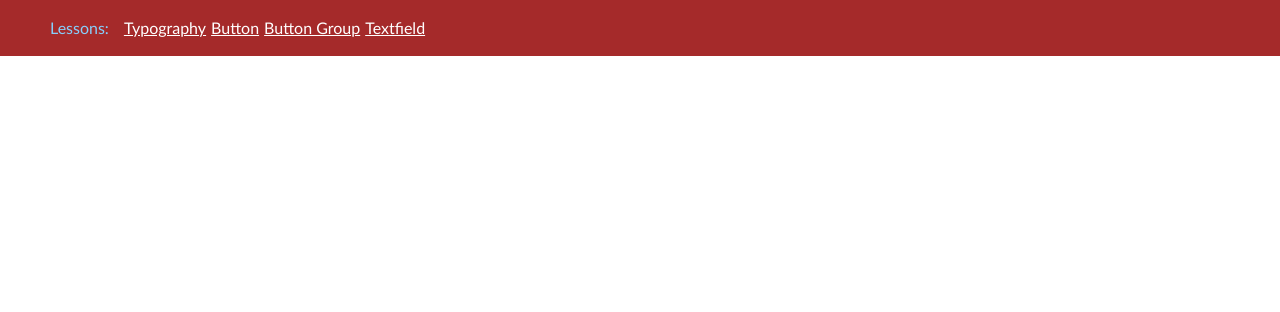
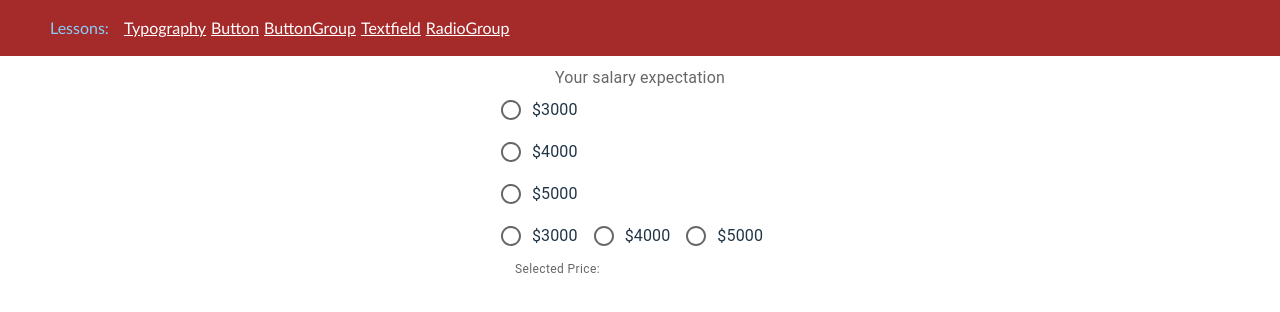
Before and after one commit to Halil-KAPLAN/material-example_react, a React (Vite) app: page /radioGroup in a window 1280 px wide. Shown: the top 312 px of the page. Built offline with nearby package versions, Linux system fonts and the light colour scheme.

Commit message:
Added RadioGroup

```diff
--- a/src/App.css
+++ b/src/App.css
@@ -1,5 +1,4 @@
 #root {
-  max-width: 1280px;
   margin: 0 auto;
   text-align: center;
 }
--- a/src/App.tsx
+++ b/src/App.tsx
@@ -1,24 +1,17 @@
 import "./App.css";
 import { BrowserRouter, Route, Routes } from "react-router-dom";
-import Home from "./components/Home";
+
 import Navbar from "./components/Navbar";
-import {
-  LessonButton,
-  LessonButtonGroup,
-  LessonTextfield,
-  LessonTypography,
-} from "./components/Lessons";
+import routeList from "./components/helpers/routeList";
 
 function App() {
   return (
     <BrowserRouter>
       <Navbar />
       <Routes>
-        <Route path="/" element={<Home />}></Route>
-        <Route path="/typography" element={<LessonTypography />}></Route>
-        <Route path="/button" element={<LessonButton />}></Route>
-        <Route path="/buttonGroup" element={<LessonButtonGroup />}></Route>
-        <Route path="/textfield" element={<LessonTextfield />}></Route>
+        {routeList.map(({ path, element }) => (
+          <Route path={path} element={element}></Route>
+        ))}
       </Routes>
     </BrowserRouter>
   );
--- /dev/null
+++ b/src/components/Lessons/LessonRadioGroup.tsx
@@ -0,0 +1,40 @@
+import React, { useState } from "react";
+import {
+  FormControl,
+  FormControlLabel,
+  FormLabel,
+  RadioGroup,
+  Radio,
+  FormHelperText,
+} from "@mui/material";
+
+const LessonRadioGroup = () => {
+  const [value, setValue] = useState("");
+
+  return (
+    <FormControl>
+      <FormLabel>Your salary expectation</FormLabel>
+      <RadioGroup>
+        <FormControlLabel label="$3000" value={3000} control={<Radio />} />
+        <FormControlLabel label="$4000" value={4000} control={<Radio />} />
+        <FormControlLabel label="$5000" value={5000} control={<Radio />} />
+      </RadioGroup>
+
+      <RadioGroup
+        row
+        name="extected-salary"
+        value={value}
+        onChange={(e: React.ChangeEvent<HTMLInputElement>) =>
+          setValue(e.target.value)
+        }
+      >
+        <FormControlLabel label="$3000" value={3000} control={<Radio />} />
+        <FormControlLabel label="$4000" value={4000} control={<Radio />} />
+        <FormControlLabel label="$5000" value={5000} control={<Radio />} />
+      </RadioGroup>
+      <FormHelperText>Selected Price: {value}</FormHelperText>
+    </FormControl>
+  );
+};
+
+export default LessonRadioGroup;
--- a/src/components/Lessons/index.ts
+++ b/src/components/Lessons/index.ts
@@ -2,5 +2,12 @@ import LessonTypography from "./LessonTypography";
 import LessonButton from "./LessonButton";
 import LessonButtonGroup from "./LessonButtonGroup";
 import LessonTextfield from "./LessonTextfield";
+import LessonRadioGroup from "./LessonRadioGroup";
 
-export { LessonTypography, LessonButton, LessonButtonGroup, LessonTextfield };
+export {
+  LessonTypography,
+  LessonButton,
+  LessonButtonGroup,
+  LessonTextfield,
+  LessonRadioGroup,
+};
--- a/src/components/Navbar.tsx
+++ b/src/components/Navbar.tsx
@@ -1,4 +1,5 @@
 import { Link } from "react-router-dom";
+import routeList from "./helpers/routeList";
 
 const Navbar = () => {
   return (
@@ -8,10 +9,9 @@ const Navbar = () => {
           <p>Lessons:</p>
         </Link>
         <div className="mainLink">
-          <Link to="/typography">Typography</Link>
-          <Link to="/button">Button</Link>
-          <Link to="/buttonGroup">Button Group</Link>
-          <Link to="/textfield">Textfield</Link>
+          {routeList.map(
+            ({ name, path }) => name !== "Home" && <Link to={path}>{name}</Link>
+          )}
         </div>
       </div>
     </div>
--- /dev/null
+++ b/src/components/helpers/routeList.tsx
@@ -0,0 +1,25 @@
+import Home from "../Home";
+import {
+  LessonButton,
+  LessonButtonGroup,
+  LessonRadioGroup,
+  LessonTextfield,
+  LessonTypography,
+} from "../Lessons";
+
+interface RouteList {
+  name: string;
+  path: string;
+  element: JSX.Element;
+}
+
+const routeList: RouteList[] = [
+  { name: "Home", path: "/", element: <Home /> },
+  { name: "Typography", path: "/typography", element: <LessonTypography /> },
+  { name: "Button", path: "/button", element: <LessonButton /> },
+  { name: "ButtonGroup", path: "/buttonGroup", element: <LessonButtonGroup /> },
+  { name: "Textfield", path: "/textfield", element: <LessonTextfield /> },
+  { name: "RadioGroup", path: "/radioGroup", element: <LessonRadioGroup /> },
+];
+
+export default routeList;
```
